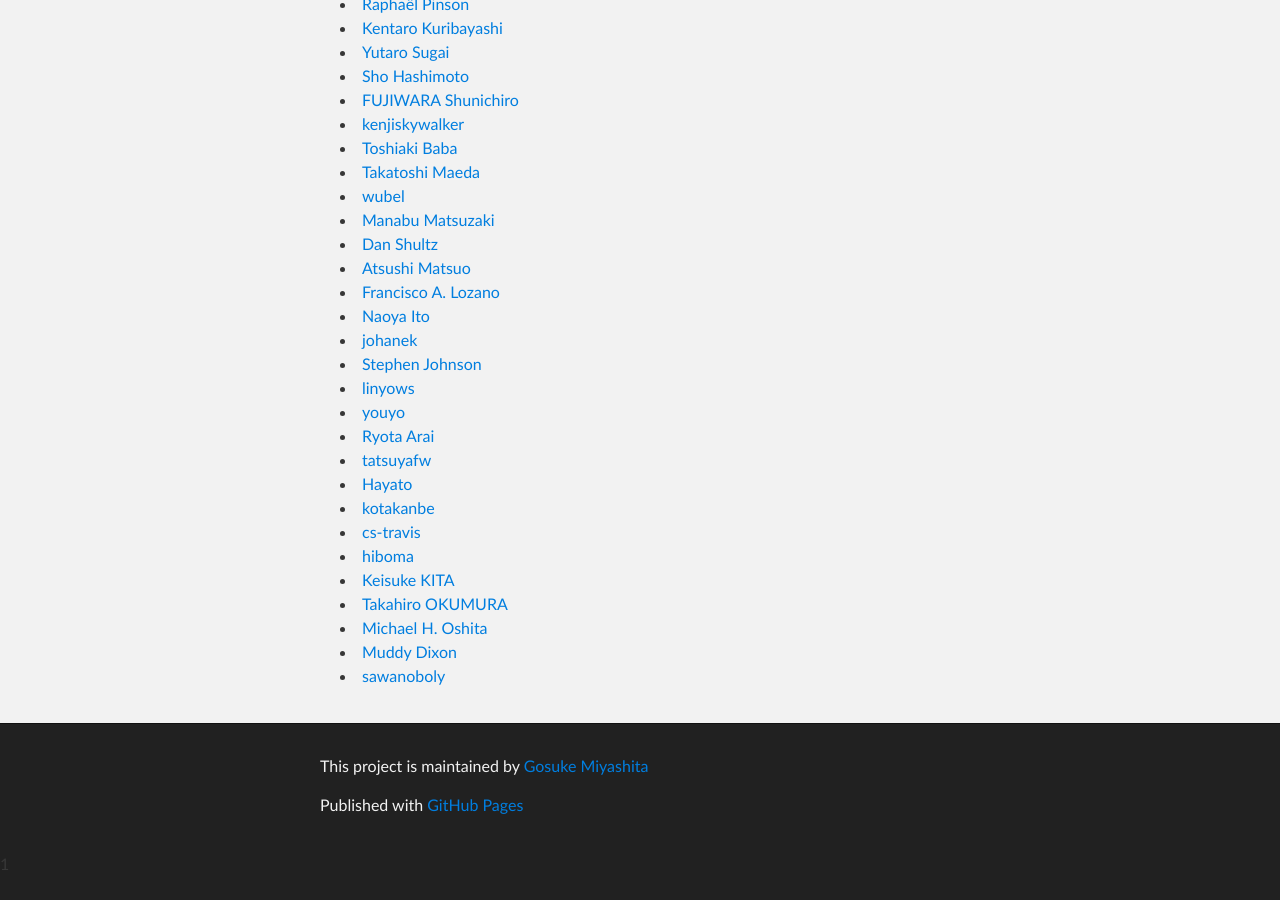
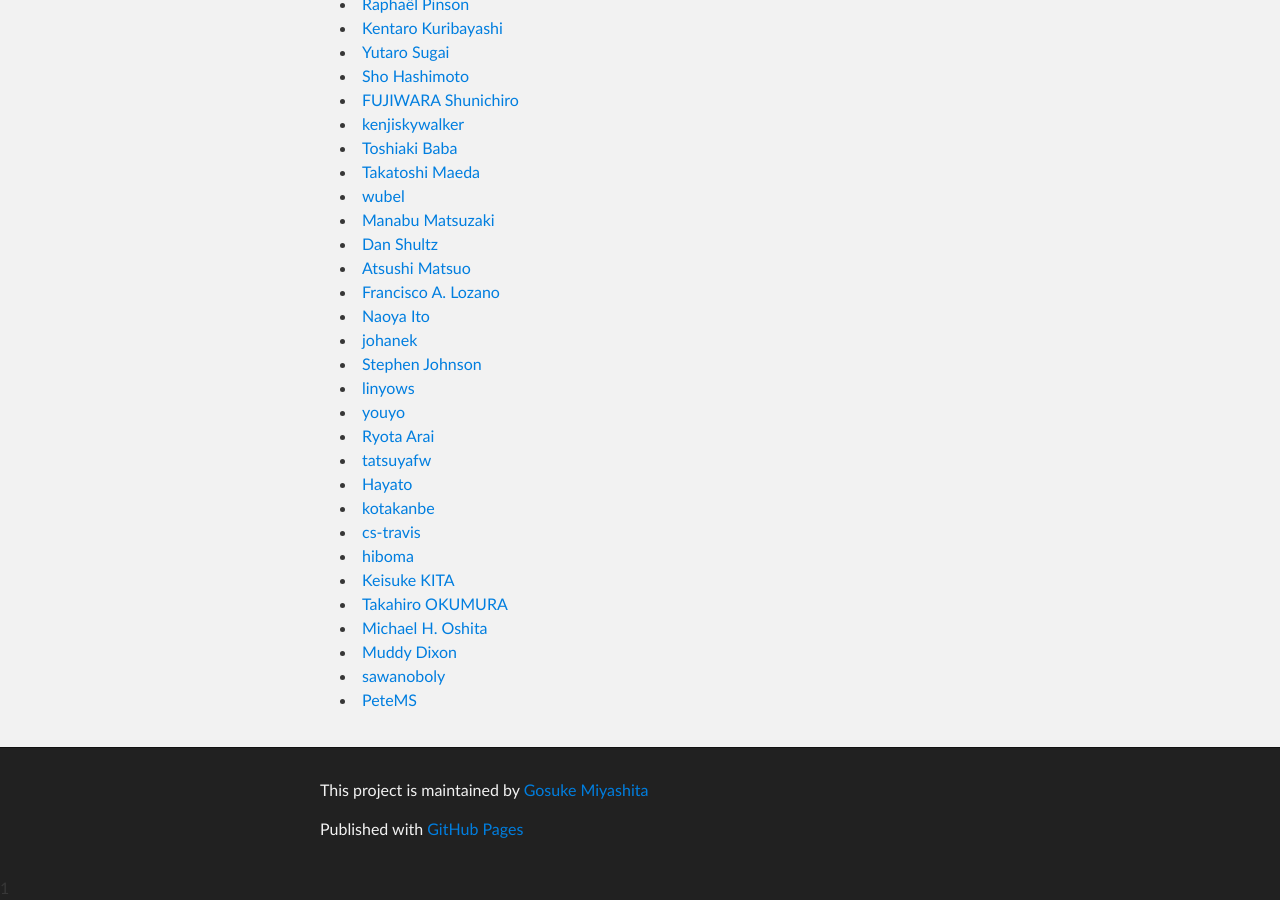
Before and after one commit to serverspec/serverspec.github.io, a Jekyll site: the page built from contributors.md, in a window 1280 px wide and 900 px high, scrolled down 588 px. Built offline with Jekyll 4.4.1, drawn with Linux system fonts in a browser that asks for light colours; Markdown is read by kramdown in place of the engine named in the settings; before the commit the page ends 1464 px from its top, so only the background shows below that.

Commit message:
Add a contributor

```diff
--- a/contributors.md
+++ b/contributors.md
@@ -42,3 +42,4 @@ title: Contributors
  * [Michael H. Oshita](https://github.com/ijin)
  * [Muddy Dixon](https://github.com/muddydixon)
  * [sawanoboly](https://github.com/sawanoboly)
+ * [PeteMS](https://github.com/petems)
```
